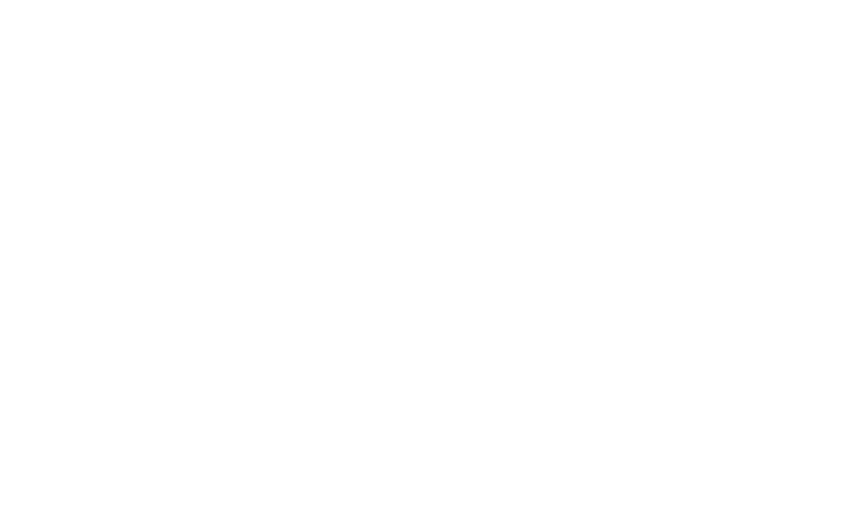
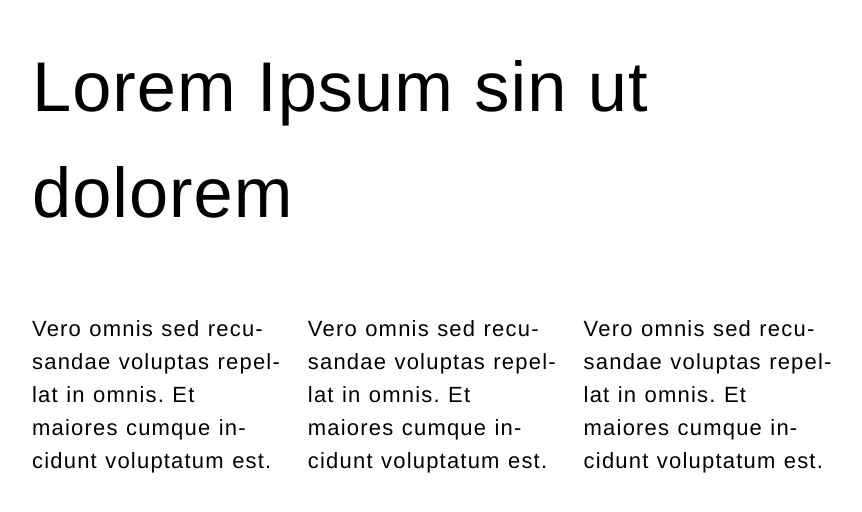
Before and after one commit to aozora/ui-lab, a React (Create React App) app: page / in a window 1280 px wide. Shown: the part 950-1462 px from the top of the page, without its empty margins (185-1047 px from the left). Before the commit the page ends 800 px from the top, so only its background shows below. Built offline with nearby package versions, Linux system fonts and the light colour scheme.

Commit message:
feat: Lab #1 Sketchin Home - contents and scroll effects

```diff
--- a/src/App.js
+++ b/src/App.js
@@ -3,6 +3,7 @@
 import Hero from './components/Hero';
 import MenuPanel from './components/MenuPanel';
 import { AppProvider } from './AppContext';
+import Services from './components/Services';
 
 function App() {
   return (
@@ -12,6 +13,7 @@
         <MenuPanel />
 
         <Hero />
+        <Services />
       </div>
     </AppProvider>
   );
--- a/src/components/Hero.module.scss
+++ b/src/components/Hero.module.scss
@@ -1,12 +1,9 @@
 @import '../styles/shared';
 
 .Hero {
-  @include layout-grid;
-  align-items: center;
+  @include container-layout-grid;
   grid-template-areas:". hero hero hero hero .";
-  width: 100%;
   height: 100vh;
-  min-height: 100vh;
   margin: 0 auto;
   padding: 0;
 
--- /dev/null
+++ b/src/components/Services.js
@@ -0,0 +1,17 @@
+import React from 'react';
+import styles from './Services.module.scss';
+
+const Services = () => (
+  <article className={styles.Services}>
+    <div>
+      <h1>Lorem Ipsum sin ut dolorem</h1>
+      <footer>
+        <p>Vero omnis sed recusandae voluptas repellat in omnis. Et maiores cumque incidunt voluptatum est.</p>
+        <p>Vero omnis sed recusandae voluptas repellat in omnis. Et maiores cumque incidunt voluptatum est.</p>
+        <p>Vero omnis sed recusandae voluptas repellat in omnis. Et maiores cumque incidunt voluptatum est.</p>
+      </footer>
+    </div>
+  </article>
+);
+
+export default Services;
--- /dev/null
+++ b/src/components/Services.module.scss
@@ -0,0 +1,27 @@
+@import '../styles/shared';
+
+.Services {
+  @include container-layout-grid;
+  grid-template-areas:". service service service service .";
+  height: 100vh;
+  margin: 0 auto;
+  padding: 0;
+
+  > div {
+    grid-area: service;
+  }
+
+  footer {
+    display: flex;
+    flex-wrap: wrap;
+    justify-content: flex-start;
+    align-items: flex-start;
+    gap: 1rem;
+
+    p {
+      flex: 1 1 30%;
+      max-width: 30%;
+    }
+  }
+
+}
--- a/src/styles/_shared.scss
+++ b/src/styles/_shared.scss
@@ -42,11 +42,14 @@
 }
 
 
-@mixin layout-grid {
+@mixin container-layout-grid {
   display: grid;
   grid-template-columns: repeat(6, 1fr);
   grid-template-rows: 1fr;
   grid-gap: 1rem;
   gap: 1rem;
+  align-items: center;
+  width: 100%;
+  min-height: 100vh;
   padding: 0 .5rem;
 }
```
